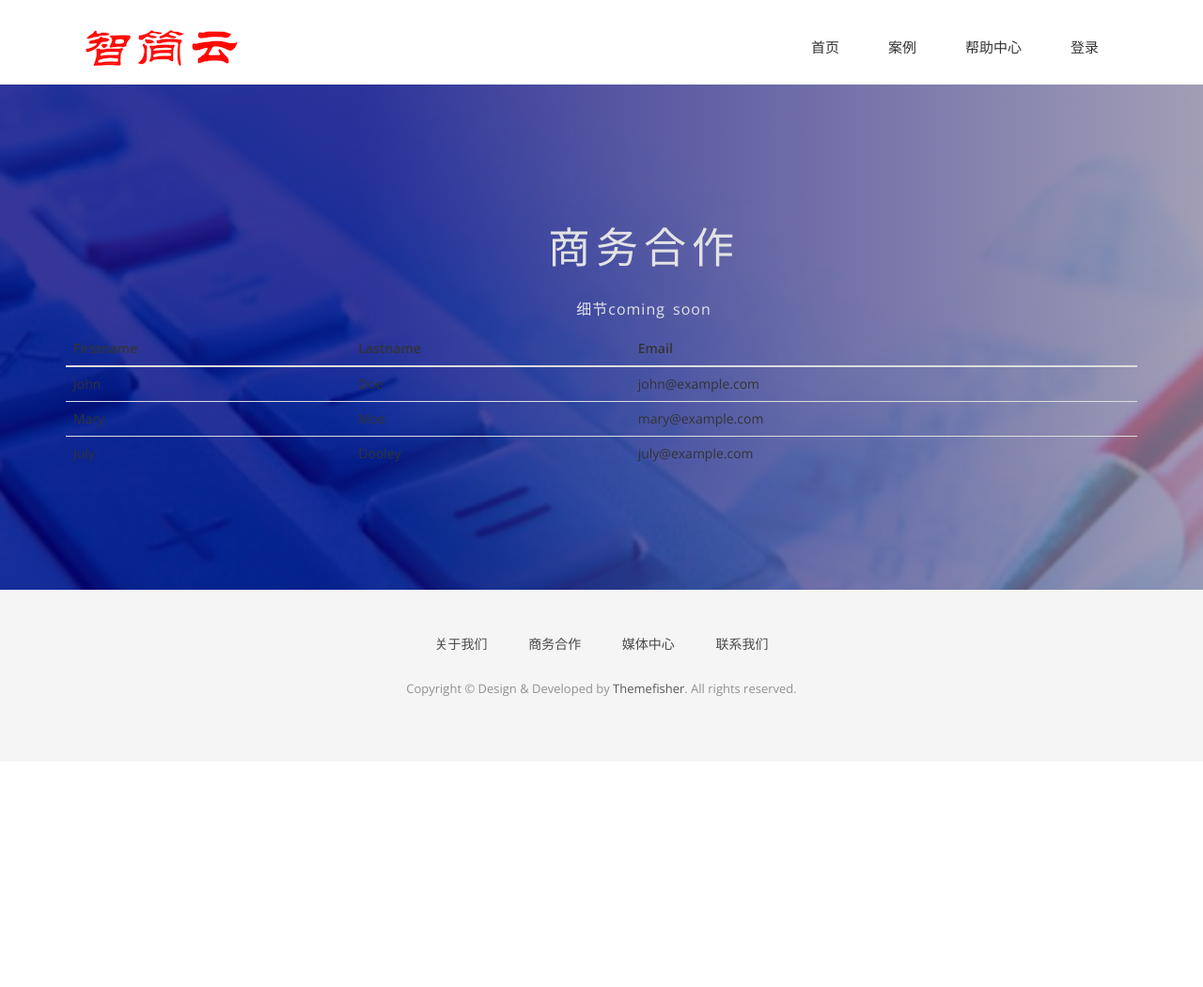
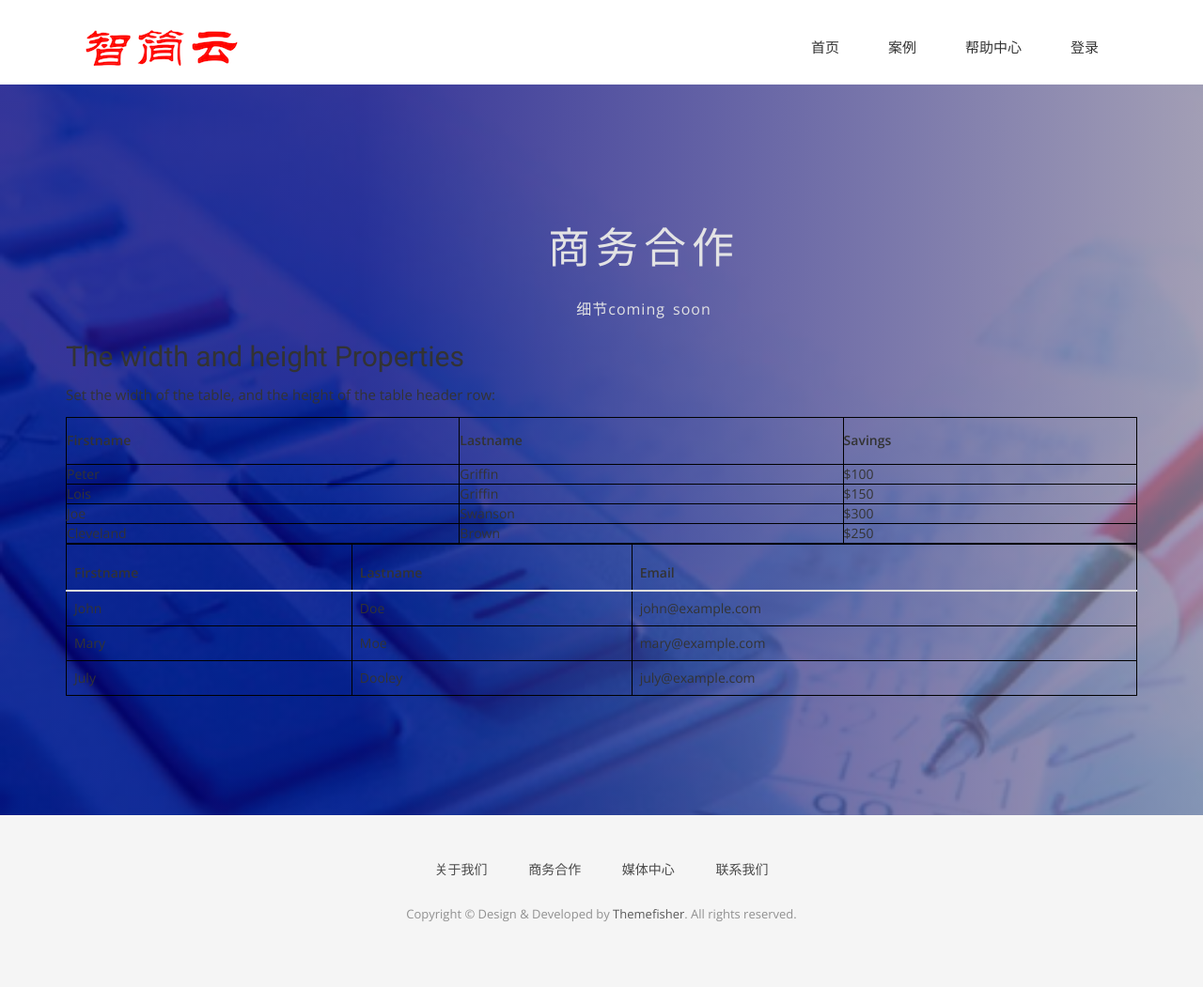
Before and after one commit to dreampivot/slipscloud.github.io, a Jekyll site: the page built from buzz.html, in a window 1280 px wide. Shown: the whole page at 94% size. Built offline with Jekyll 4.4.1, drawn with Linux system fonts in a browser that asks for light colours; nearby versions of some CDN libraries; some web fonts are replaced; before the commit the page ends 900 px from its top, so only the background shows below that.

Commit message:
add table

```diff
--- a/buzz.html
+++ b/buzz.html
@@ -14,6 +14,61 @@ permalink: /buzz/
           <h1>商务合作</h1>
           <p>细节coming soon</p>
         </div>
+
+        <!DOCTYPE html>
+
+
+<style>
+table, td, th {
+    border: 1px solid black;
+}
+
+table {
+    border-collapse: collapse;
+    width: 100%;
+}
+
+th {
+    height: 50px;
+}
+</style>
+
+<body>
+
+<h2>The width and height Properties</h2>
+<p>Set the width of the table, and the height of the table header row:</p>
+
+<table>
+  <tr>
+    <th>Firstname</th>
+    <th>Lastname</th>
+    <th>Savings</th>
+  </tr>
+  <tr>
+    <td>Peter</td>
+    <td>Griffin</td>
+    <td>$100</td>
+  </tr>
+  <tr>
+    <td>Lois</td>
+    <td>Griffin</td>
+    <td>$150</td>
+  </tr>
+  <tr>
+    <td>Joe</td>
+    <td>Swanson</td>
+    <td>$300</td>
+  </tr>
+  <tr>
+    <td>Cleveland</td>
+    <td>Brown</td>
+    <td>$250</td>
+</tr>
+</table>
+
+</body>
+
+
     <table class="table table-hover">
     <thead>
       <tr>
```
